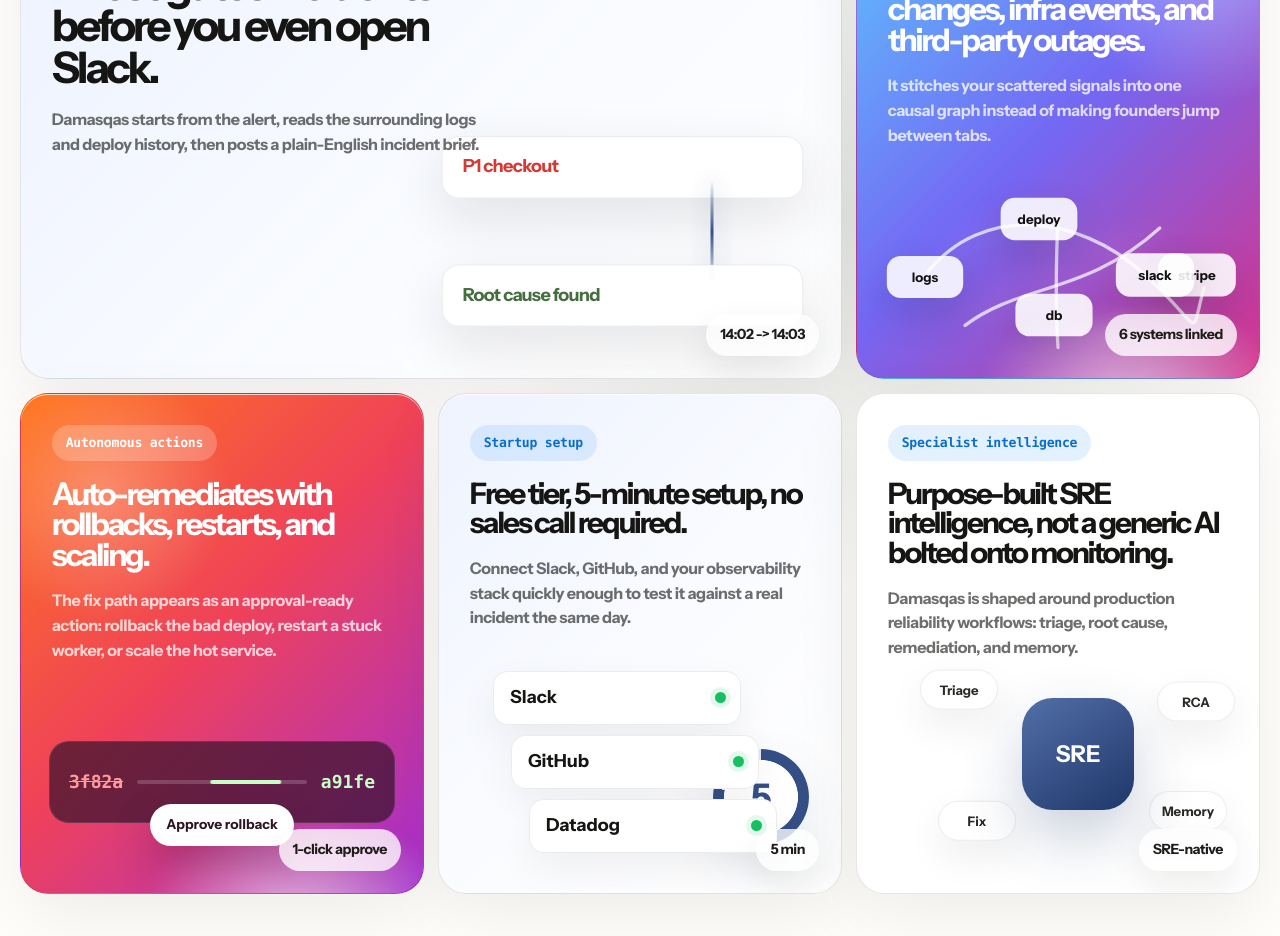
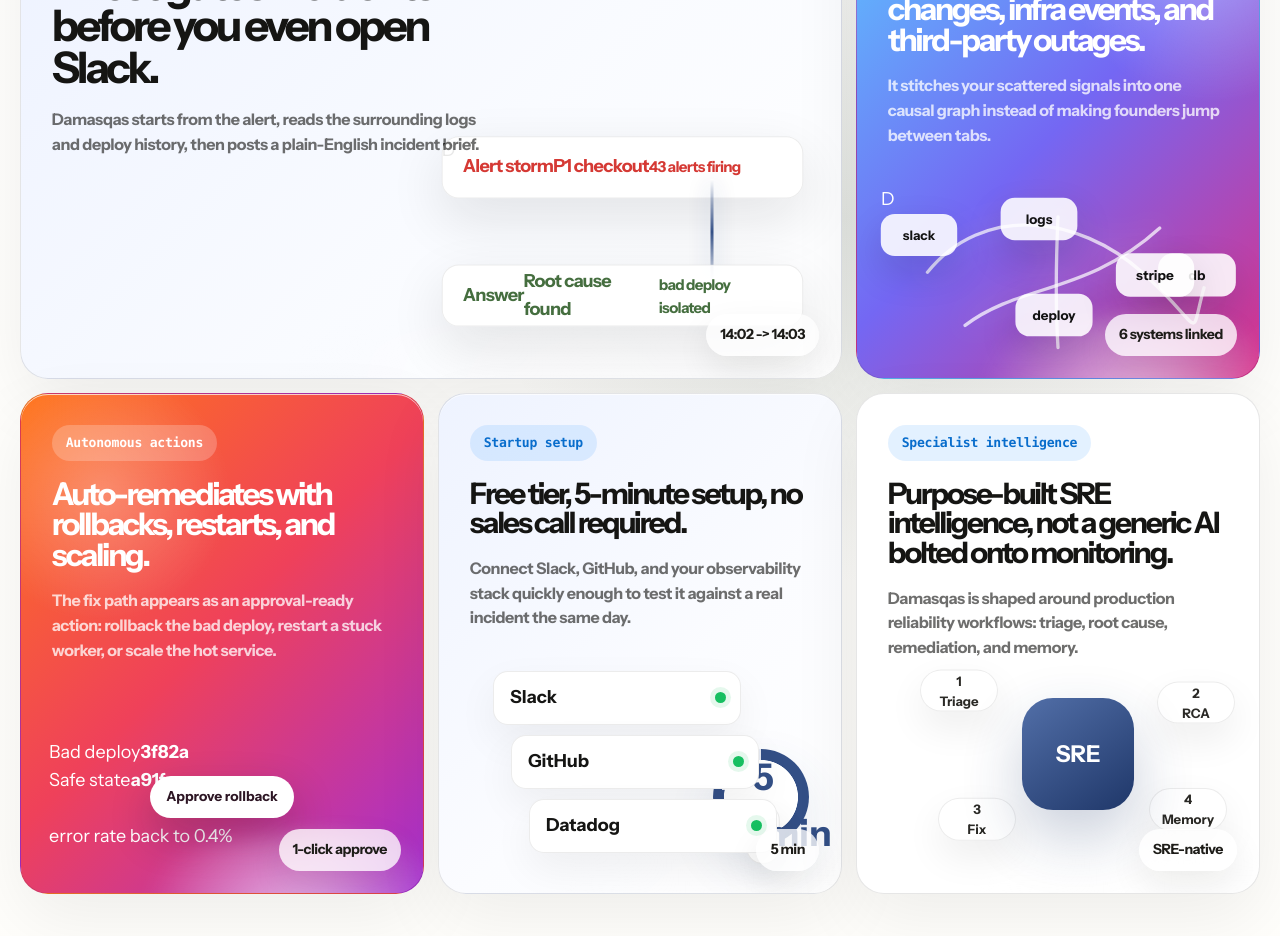
Before and after one commit to Elliot-Sones/frontend-project-1, a Next.js app: page /mockups/incident-popups in a window 1280 px wide. Shown: the part 1440-2376 px from the top of the page. Built offline with nearby package versions, Linux system fonts and the light colour scheme.

Commit message:
2026-04-24 10:11 session checkpoint

```diff
--- a/src/app/mockups/incident-popups/IncidentPopupsMockup.tsx
+++ b/src/app/mockups/incident-popups/IncidentPopupsMockup.tsx
@@ -183,9 +183,18 @@
   if (tone === "investigate") {
     return (
       <div className={`${styles.capVisual} ${styles.investigateVisual}`}>
-        <div className={styles.alertMini}>P1 checkout</div>
+        <div className={styles.alertMini}>
+          <span>Alert storm</span>
+          <strong>P1 checkout</strong>
+          <small>43 alerts firing</small>
+        </div>
+        <div className={styles.lensMini}>D</div>
         <div className={styles.scanBeam} />
-        <div className={styles.rootMini}>Root cause found</div>
+        <div className={styles.rootMini}>
+          <span>Answer</span>
+          <strong>Root cause found</strong>
+          <small>bad deploy isolated</small>
+        </div>
       </div>
     );
   }
@@ -193,6 +202,7 @@
   if (tone === "correlate") {
     return (
       <div className={`${styles.capVisual} ${styles.correlateVisual}`}>
+        <div className={styles.correlationHub}>D</div>
         {["logs", "deploy", "db", "stripe", "slack"].map((node) => (
           <span key={node}>{node}</span>
         ))}
@@ -208,12 +218,19 @@
   if (tone === "remediate") {
     return (
       <div className={`${styles.capVisual} ${styles.remediateVisual}`}>
-        <div className={styles.rollbackRail}>
-          <span>3f82a</span>
+        <div className={styles.actionStack}>
+          <div>
+            <span>Bad deploy</span>
+            <strong>3f82a</strong>
+          </div>
           <b />
-          <strong>a91fe</strong>
+          <div>
+            <span>Safe state</span>
+            <strong>a91fe</strong>
+          </div>
         </div>
         <div className={styles.deployButton}>Approve rollback</div>
+        <div className={styles.recoveryMini}>error rate back to 0.4%</div>
       </div>
     );
   }
@@ -221,7 +238,7 @@
   if (tone === "setup") {
     return (
       <div className={`${styles.capVisual} ${styles.setupVisual}`}>
-        <div className={styles.timerRing}>5</div>
+        <div className={styles.timerRing}><strong>5</strong><span>min</span></div>
         {["Slack", "GitHub", "Datadog"].map((tool) => (
           <span key={tool}>{tool}<i /></span>
         ))}
@@ -232,10 +249,10 @@
   return (
     <div className={`${styles.capVisual} ${styles.specialistVisual}`}>
       <div className={styles.specialistCore}>SRE</div>
-      <span>Triage</span>
-      <span>RCA</span>
-      <span>Fix</span>
-      <span>Memory</span>
+      <span><b>1</b>Triage</span>
+      <span><b>2</b>RCA</span>
+      <span><b>3</b>Fix</span>
+      <span><b>4</b>Memory</span>
     </div>
   );
 }
```
